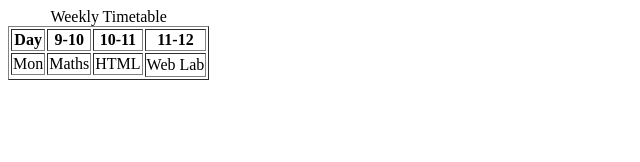
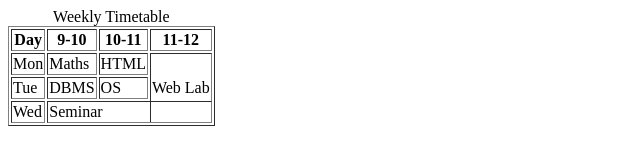
Before and after one commit to tttanishk01/WDW_1-admission_no-0482, a plain HTML site: page web desigining workshop 1 assignment/assignment13.html in a window 1280 px wide. Shown: the whole page, without its empty margins (0-640 px from the left). Drawn offline with Linux system fonts and the light colour scheme.

Commit message:
assignment 13 completed

```diff
--- a/web desigining workshop 1 assignment/assignment13.html
+++ b/web desigining workshop 1 assignment/assignment13.html
@@ -27,7 +27,13 @@
                 <td rowspan="3">Web Lab</td>
             </tr>
             <tr>
-
+                <td>Tue</td>
+                <td>DBMS</td>
+                <td>OS</td>
+            </tr>
+            <tr>
+                <td>Wed</td>
+                <td colspan="3">Seminar</td>
             </tr>
      </table>
 </body>
```
